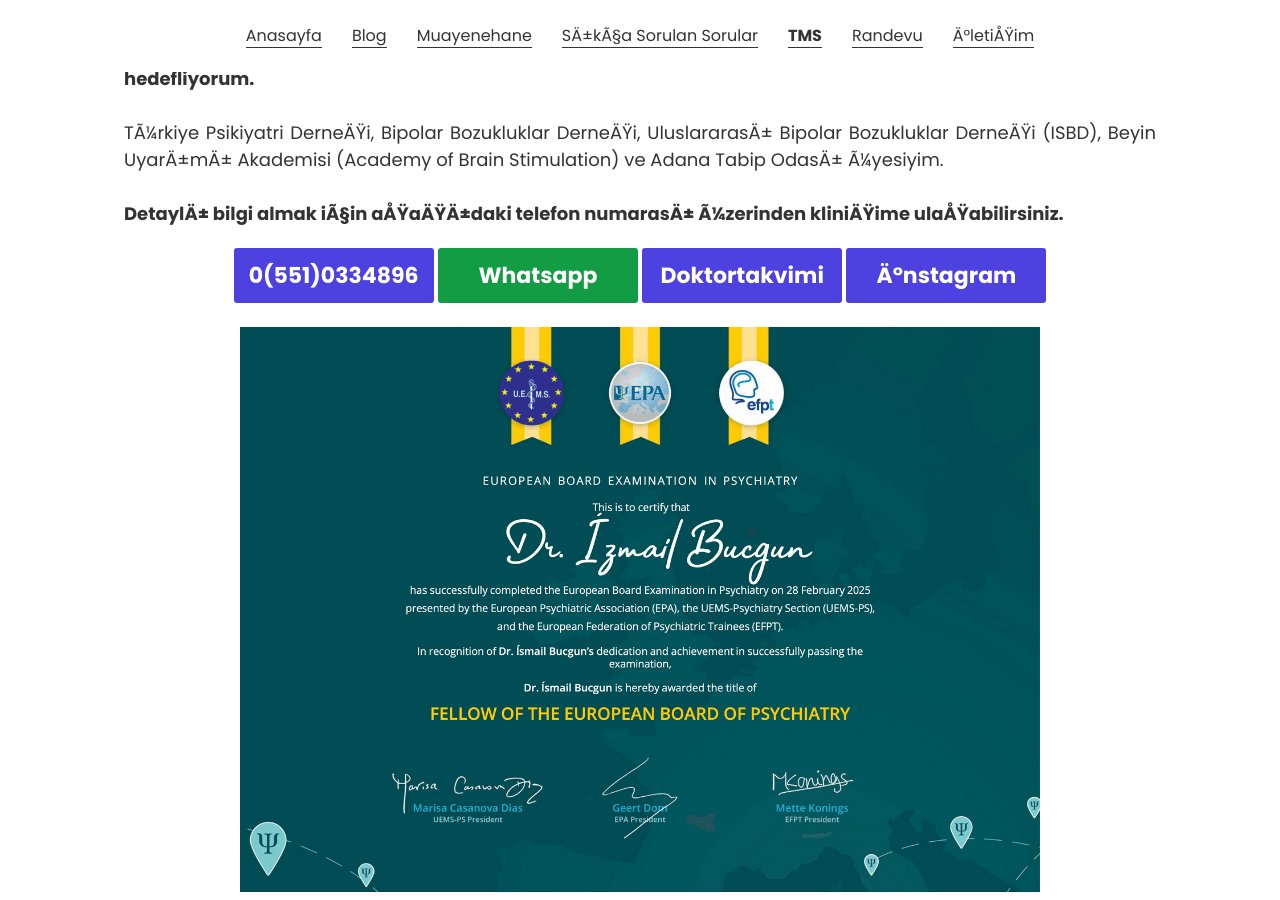
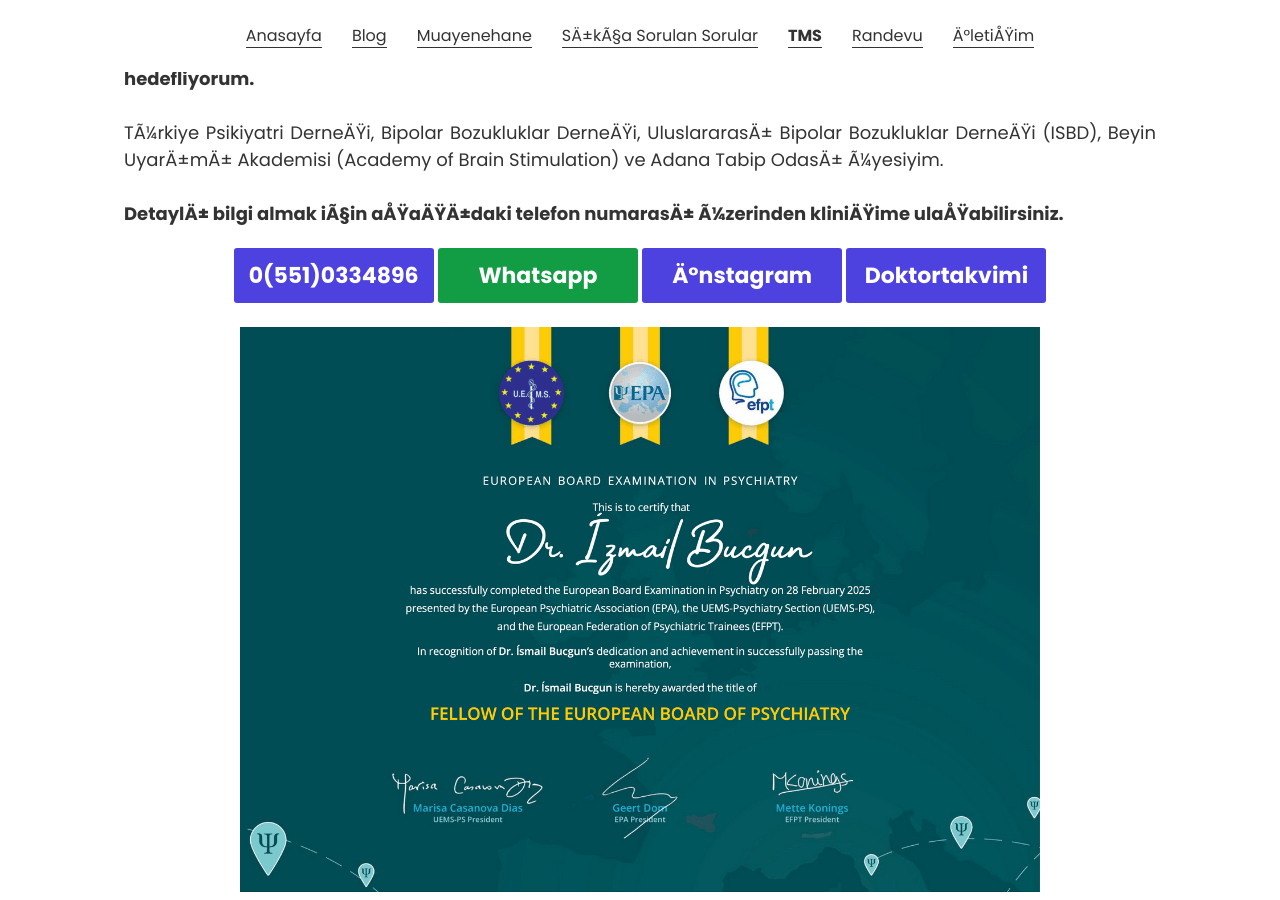
Before and after one commit to ibucgun/ibucgun.github.io, a Jekyll site: the page built from index.html, in a window 1280 px wide and 900 px high, scrolled down 759 px. Built offline with Jekyll 4.4.1, drawn with Linux system fonts in a browser that asks for light colours.

Commit message:
Update resume.html

```diff
--- a/_layouts/resume.html
+++ b/_layouts/resume.html
@@ -42,8 +42,8 @@
         </div>
 	   <center><a href="tel:+905510334896" class="contact-button no-print" itemprop="telephone" title="Ara" style="margin-top:3px;"><b>0(551)0334896</b></a>
 	   <a href="https://wa.me/905510334896" class="whatsapp-button no-print" itemprop="whatsapp" title="Whatsapp Mesajı Gönder" style="margin-top:3px;"><b>Whatsapp</b></a>
+	   <a href="https://instagram.com/dr.ismailbucgun" class="contact-button no-print" itemprop="instagram" title="İnstagram Profili" style="margin-top:3px;"><b>İnstagram</b></a>
 	   <a href="https://www.doktortakvimi.com/ismail-bucgun/psikiyatri/adana" class="contact-button no-print" itemprop="doktortakvimi" title="Doktortakvimi.com Profili" style="margin-top:3px;"><b>Doktortakvimi</b></a>
-	   <a href="https://instagram.com/dr.ismailbucgun" class="contact-button no-print" itemprop="instagram" title="İnstagram Profili" style="margin-top:3px;"><b>İnstagram</b></a>
 	   <br><br><img src="/images/febp-avrupa-board-sertifikasi.png" width="800px" style="max-width:100%; border:0; " alt="Uzm. Dr. İsmail BUÇGÜN Avrupa Yeterlilik Sertirifikası">
 	   </center><br>
 	  </header>
```
